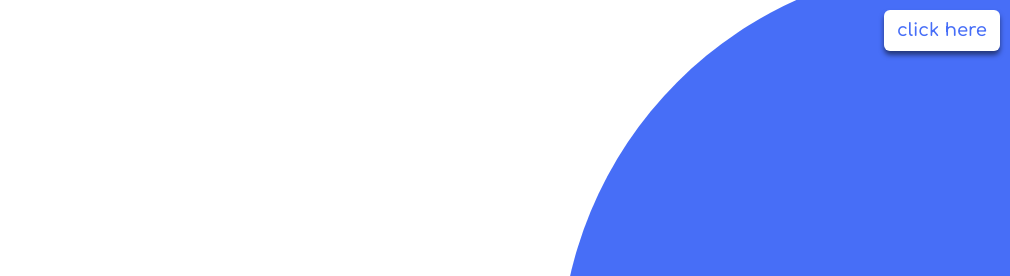
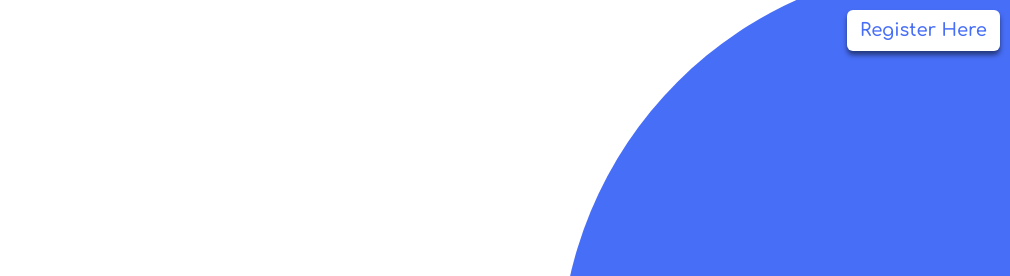
Before and after one commit to Dudekularajesh/Expense_Tracker_Web_Application, a plain HTML site: page index.html in a window 1280 px wide. Shown: the top 276 px of the page, 270-1280 px from the left. Drawn offline with nearby package versions, Linux system fonts and the light colour scheme.

Commit message:
Update index.html

```diff
--- a/index.html
+++ b/index.html
@@ -15,7 +15,9 @@
         <div class="solid-circle"></div>
         <div class="header-home">
             <h5 class="m-0">Expense Tracker <img src="expense1.png" alt="image" width="30px"></h5>
-            <button class="btn btn-md" id="click-here-button">click here</button>
+             <a href="Register.html">
+            <button class="btn btn-md" id="click-here-button">Register Here</button>
+          </a>
         </div>
         <div class="main-content">
             <h3 class="main-content-text">Hello <img src="handwave.png" alt="" width="30px">, Please enter your
```
